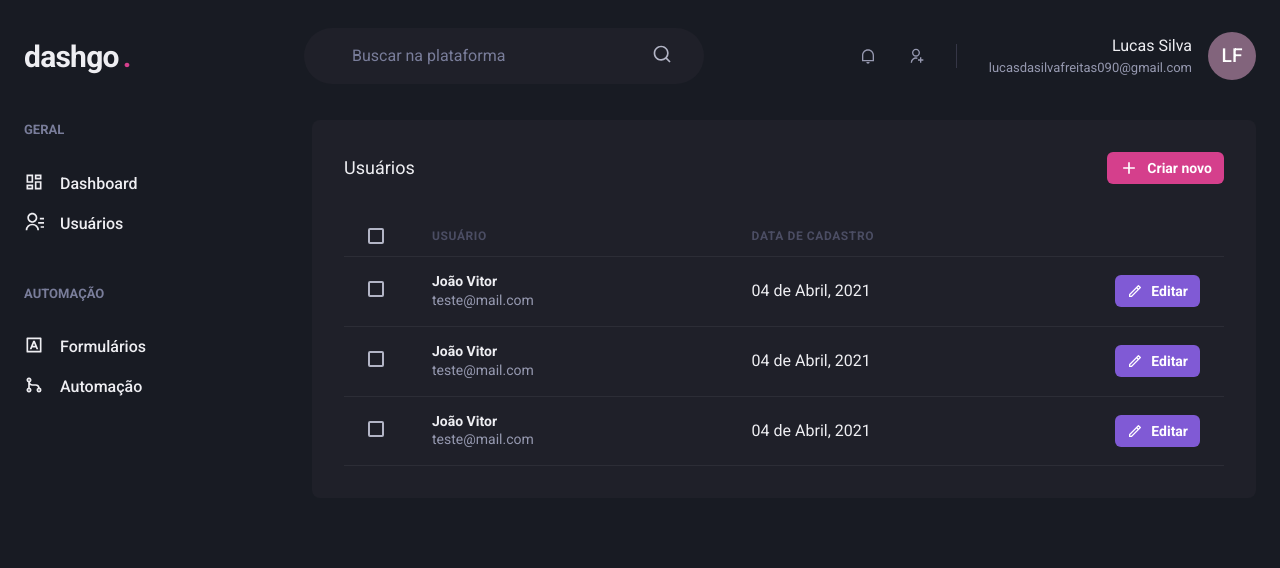
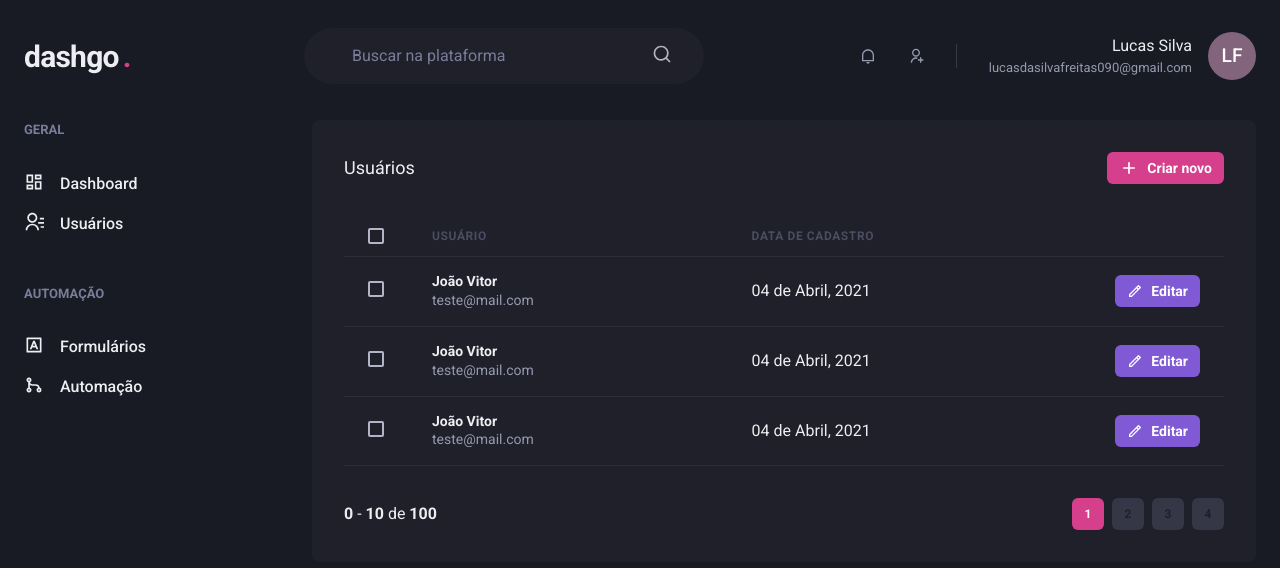
Before and after one commit to olucasfreitas/dash-go, a Next.js app: page /users in a window 1280 px wide. Shown: the top 568 px of the page. Built offline with nearby package versions, Linux system fonts and the light colour scheme.

Commit message:
created pagination component

```diff
--- /dev/null
+++ b/src/components/Pagination.tsx
@@ -0,0 +1,59 @@
+import { Box, Button, HStack } from "@chakra-ui/react";
+
+export function Pagination() {
+  return (
+    <HStack mt="8" justify="space-between" align="center" spacing="6">
+      <Box>
+        <strong>0</strong> - <strong>10</strong> de <strong>100</strong>
+      </Box>
+      <HStack>
+        <Button
+          size="sm"
+          fontSize="xs"
+          width="4"
+          colorScheme="pink"
+          disabled
+          _disabled={{
+            bgColor: "pink.500",
+            cursor: "default",
+          }}
+        >
+          1
+        </Button>
+        <Button
+          size="sm"
+          fontSize="xs"
+          width="4"
+          bgColor="gray.700"
+          _hover={{
+            bg: "gray.500",
+          }}
+        >
+          2
+        </Button>
+        <Button
+          size="sm"
+          fontSize="xs"
+          width="4"
+          bgColor="gray.700"
+          _hover={{
+            bg: "gray.500",
+          }}
+        >
+          3
+        </Button>
+        <Button
+          size="sm"
+          fontSize="xs"
+          width="4"
+          bgColor="gray.700"
+          _hover={{
+            bg: "gray.500",
+          }}
+        >
+          4
+        </Button>
+      </HStack>
+    </HStack>
+  );
+}
--- a/src/pages/users/index.tsx
+++ b/src/pages/users/index.tsx
@@ -1,4 +1,5 @@
 import { Header } from "@/components/Header";
+import { Pagination } from "@/components/Pagination";
 import { Sidebar } from "@/components/Sidebar";
 import {
   Box,
@@ -140,6 +141,7 @@
               </Tr>
             </Tbody>
           </Table>
+          <Pagination />
         </Box>
       </Flex>
     </Box>
```
